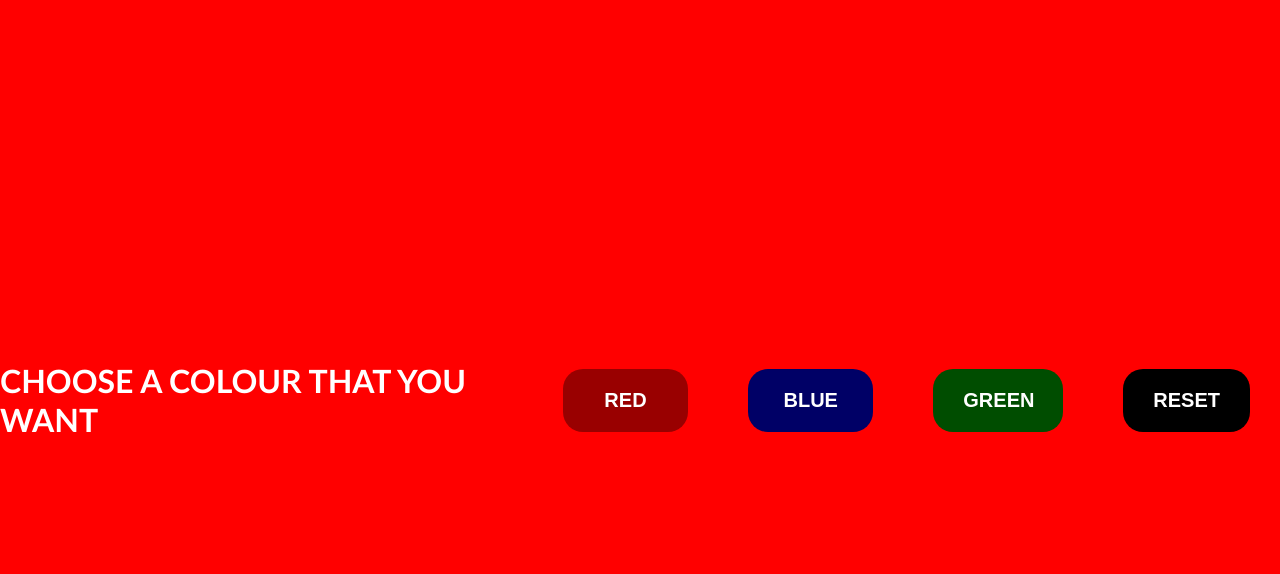
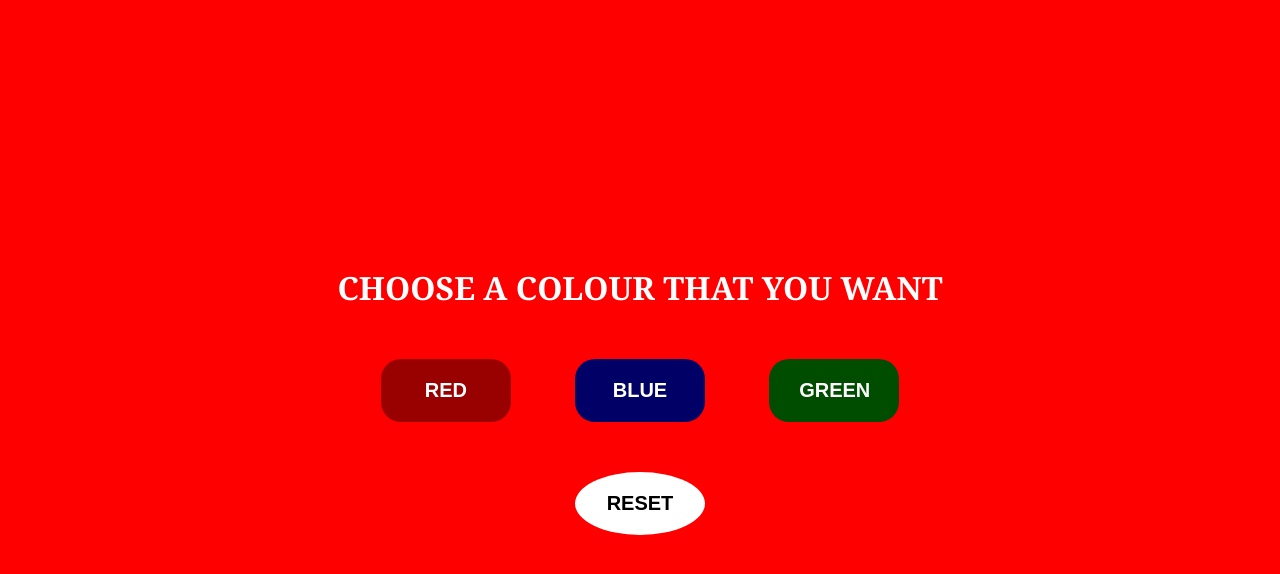
Before and after one commit to RisingBeastVector/Mini-Projects, a plain HTML site: page BG Colour Picker/index.html in a window 1280 px wide. Both pictures are taken after a click on the button "RED". Drawn offline with Linux system fonts and the light colour scheme.

Commit message:
Added functionality to Reset Button

```diff
--- a/BG Colour Picker/function.js
+++ b/BG Colour Picker/function.js
@@ -1,19 +1,27 @@
 function Red() {
   document.getElementById("page").style.backgroundColor = "red";
   document.getElementById("head").style.color = "white";
+  document.getElementById("button4").style.backgroundColor = "white";
+  document.getElementById("button4").style.color = "black";
 }
 
 function Blue() {
   document.getElementById("page").style.backgroundColor = "blue";
   document.getElementById("head").style.color = "white";
+  document.getElementById("button4").style.backgroundColor = "white";
+  document.getElementById("button4").style.color = "black";
 }
 
 function Green() {
   document.getElementById("page").style.backgroundColor = "green";
   document.getElementById("head").style.color = "white";
+  document.getElementById("button4").style.backgroundColor = "white";
+  document.getElementById("button4").style.color = "black";
 }
 
 function Reset() {
   document.getElementById("page").style.backgroundColor = "white";
   document.getElementById("head").style.color = "black";
+  document.getElementById("button4").style.backgroundColor = "#333333";
+  document.getElementById("button4").style.color = "white";
 }
--- a/BG Colour Picker/index.html
+++ b/BG Colour Picker/index.html
@@ -9,11 +9,17 @@
 </head>
 <body id="page">
     <main>
-        <h1 class="header" id="head">CHOOSE A COLOUR THAT YOU WANT</h1>
-        <button class="btn" id="button1" onclick="Red()" >Red</button>
-        <button class="btn" id="button2" onclick="Blue()" >Blue</button>
-        <button class="btn" id="button3" onclick="Green()" >Green</button>
-        <button class="btn" id="button4" onclick="Reset()" >Reset</button>
+        <div>
+            <h1 class="header" id="head">CHOOSE A COLOUR THAT YOU WANT</h1>
+        </div>
+        <div>
+            <button class="btn" id="button1" onclick="Red()" >Red</button>
+            <button class="btn" id="button2" onclick="Blue()" >Blue</button>
+            <button class="btn" id="button3" onclick="Green()" >Green</button>
+        </div>
+        <div>
+            <button class="btn" id="button4" onclick="Reset()" >Reset</button>
+        </div>
     </main>
 </body>
 </html>
--- a/BG Colour Picker/style.css
+++ b/BG Colour Picker/style.css
@@ -5,10 +5,12 @@
 
 main{
     display: flex;
+    flex-direction: column;
+    gap: 50px;
     justify-content: center;
     align-items: center;
     min-height: 100vh;
-    font-family: 'Gill Sans', 'Gill Sans MT', Calibri, 'Trebuchet MS', sans-serif;
+    font-family: Cambria, Cochin, Georgia, Times, 'Times New Roman', serif;
 }
 
 .btn{
@@ -46,7 +48,9 @@ main{
 }
 
 #button4{
-    background-color: #000000;
+    background-color: #333333;
+    border-radius: 100%;
     width: 130px;
     margin: 0 30px;
+    cursor: none;
 }
```
